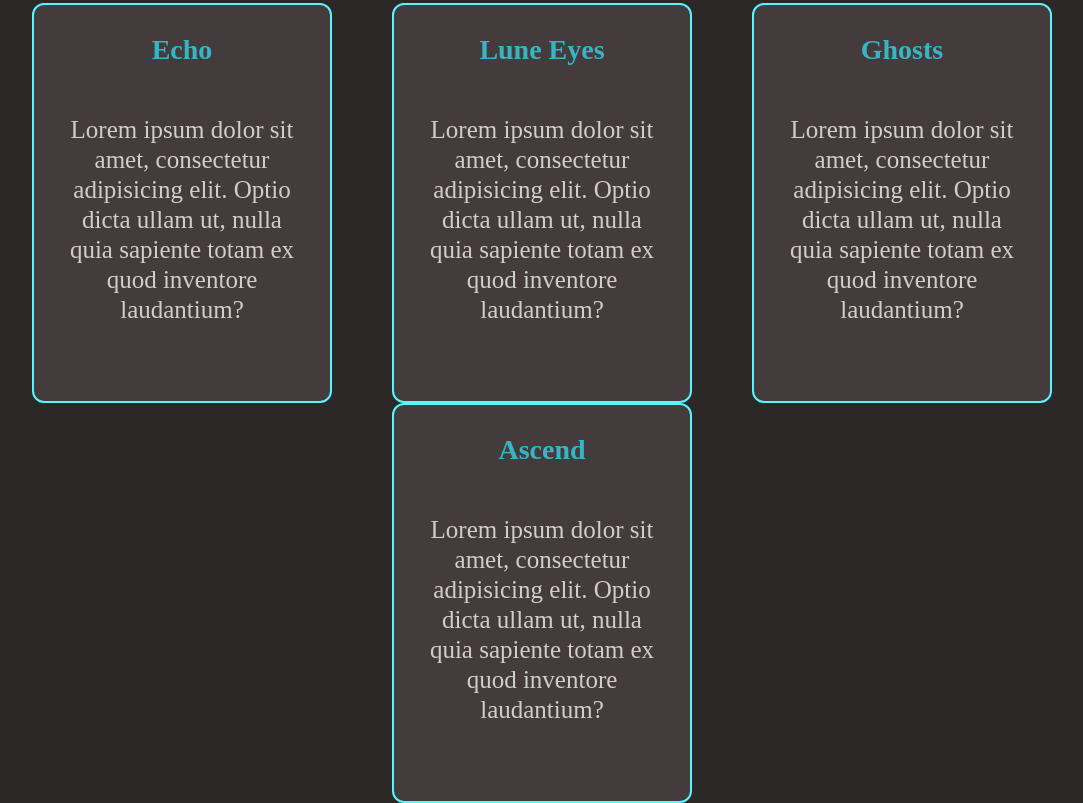
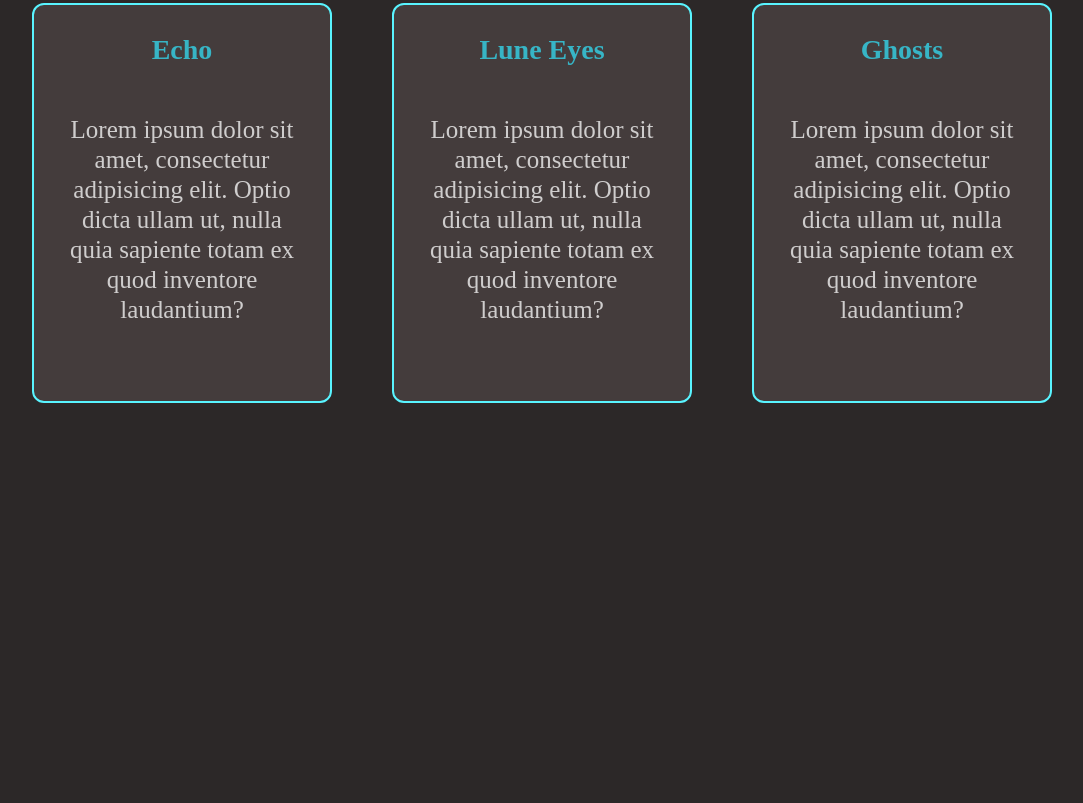
Before and after one commit to AgustinFilippe/Preentrega2AF, a plain HTML site: page pages/tracks.html in a window 1280 px wide. Shown: the part 1022-1825 px from the top of the page, without its empty margins (98-1181 px from the left). After the commit the page ends 1425 px from the top, so only its background shows below. Drawn offline with Linux system fonts and the light colour scheme; a web font is replaced by a local one.

Commit message:
Se arreglaron los bugs

```diff
--- a/pages/tracks.html
+++ b/pages/tracks.html
@@ -57,10 +57,6 @@
                 <h3>Ghosts</h3>
                 <p>Lorem ipsum dolor sit amet, consectetur adipisicing elit. Optio dicta ullam ut, nulla quia sapiente totam ex quod inventore laudantium?</p>
             </div>
-            <div class="bio-track">
-                <h3>Ascend</h3>
-                <p>Lorem ipsum dolor sit amet, consectetur adipisicing elit. Optio dicta ullam ut, nulla quia sapiente totam ex quod inventore laudantium?</p>
-            </div>
         </div>
     </main>
 
```
